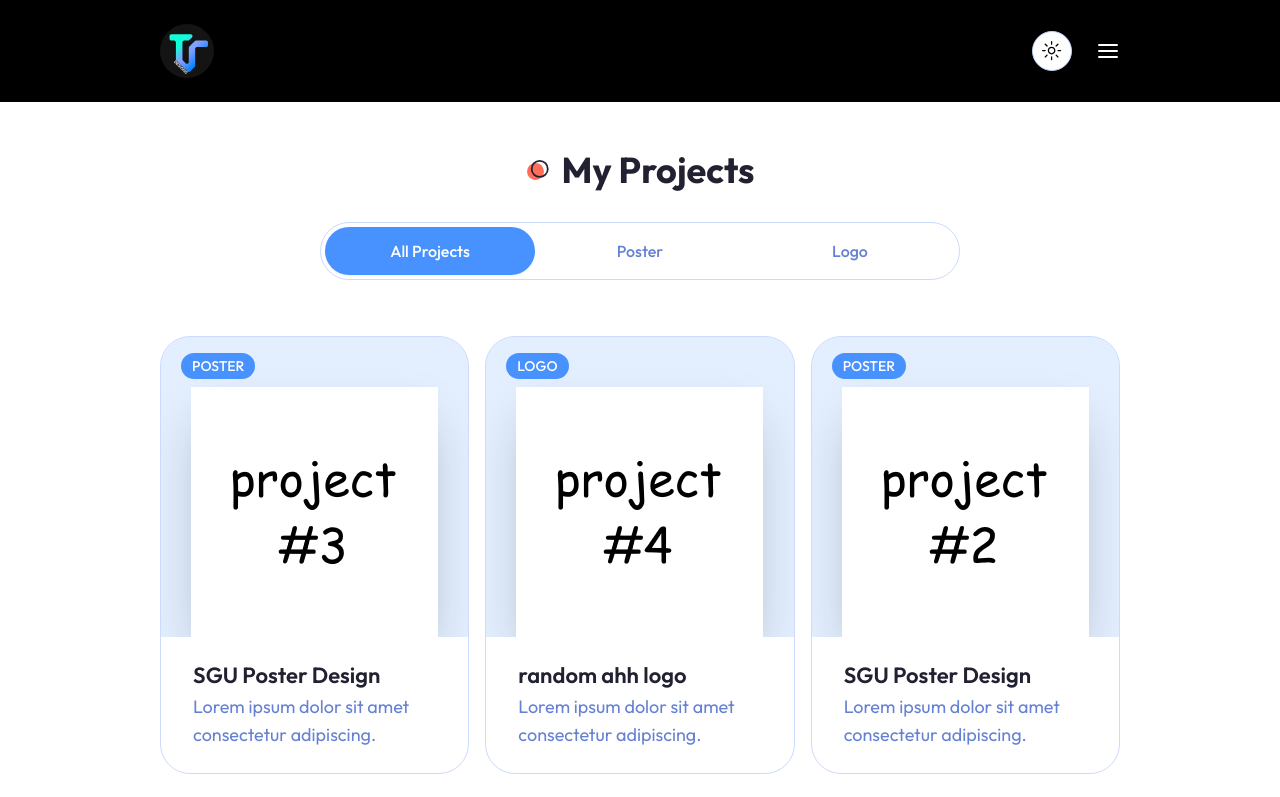
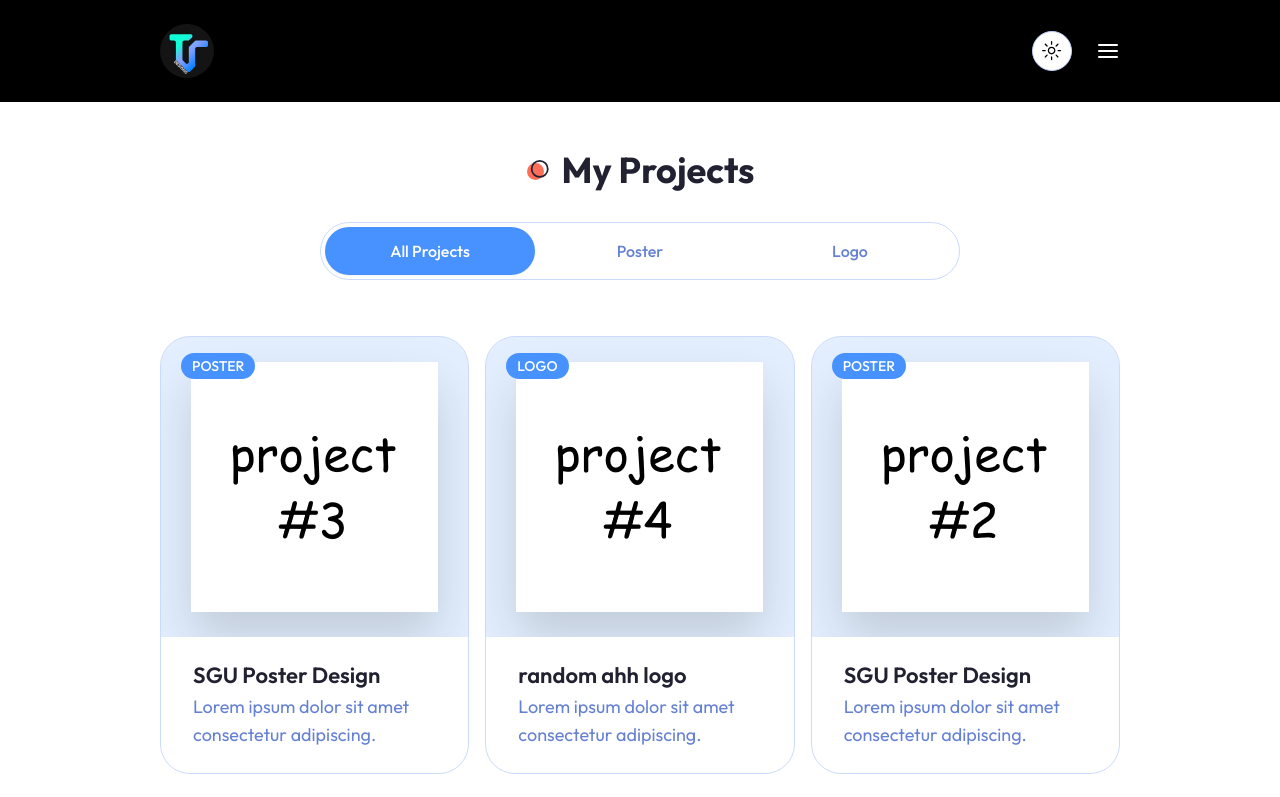
Before and after one commit to danpellegrino/tjsportfolio, a Next.js app: page /projects in a window 1280 px wide. Shown: the top 797 px of the page. Built offline with nearby package versions, Linux system fonts and the light colour scheme.

Commit message:
Refactor ProjectCard component to support image and video display

```diff
--- a/components/ProjectCard.jsx
+++ b/components/ProjectCard.jsx
@@ -11,15 +11,18 @@ const ProjectCard = ({ project }) => {
         <Card className='group overflow-hidden relative'>
             <CardHeader className='p-0'>
                 {/* image */}
+                {project.image &&
                     <div className='relative w-full h-[300px] flex items-center justify-center bg-primary/15 dark:bg-secondary/20 xl:bg-work_project_bg_light xl:dark:bg-work_project_bg_dark xl:bg-[110%] xl:bg-no-repeat overflow-hidden'>
+                        {/* image */}
                         <Image
-                        className='absolute bottom-0 shadow-2xl'
+                            className={`absolute drop-shadow-2xl`}
                             src={project.image}
-                        width={247}
-                        height={250}
+                            width={project.width || project.height || 247}
+                            height={project.height || project.width || 250}
                             alt=''
                             priority
                         />
+
                         {/* btn links */}
                         <div className='flex gap-x-4'>
                             <Link
@@ -36,6 +39,23 @@ const ProjectCard = ({ project }) => {
                             </Link>
                         </div>
                     </div>
+                }
+                {/* video */}
+                {project.video &&
+                    <div className='relative w-full h-[300px] flex items-center justify-center bg-primary/15 dark:bg-secondary/20 xl:bg-work_project_bg_light xl:dark:bg-work_project_bg_dark xl:bg-[110%] xl:bg-no-repeat overflow-hidden'>
+                        {/* image */}
+                        <video
+                            className={`absolute shadow-2xl`}
+                            width={project.width || project.height || 247}
+                            height={project.height || project.width || 250}
+                            controls
+                            preload='metadata'
+                        >
+                            <source src={project.video} type="video/mp4" />
+                            Your browser does not support the video tag.
+                        </video>
+                    </div>
+                }
             </CardHeader>
             <div className='h-full px-8 py-6'>
                 <Badge className='uppercase text-sm font-medium mb-2 absolute top-4 left-5'>
```
Lines whose indentation alone changed are shown as unchanged.
